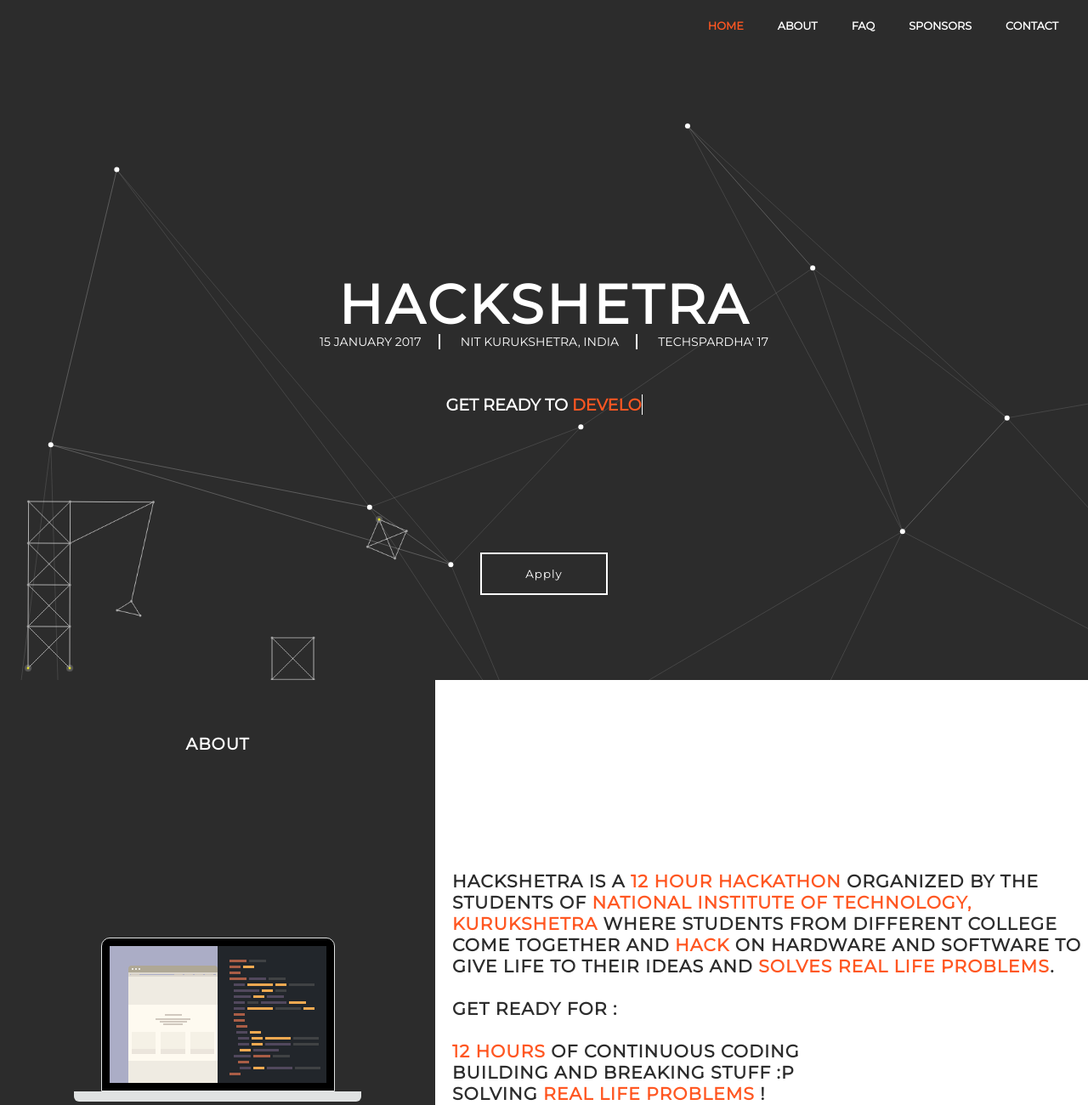
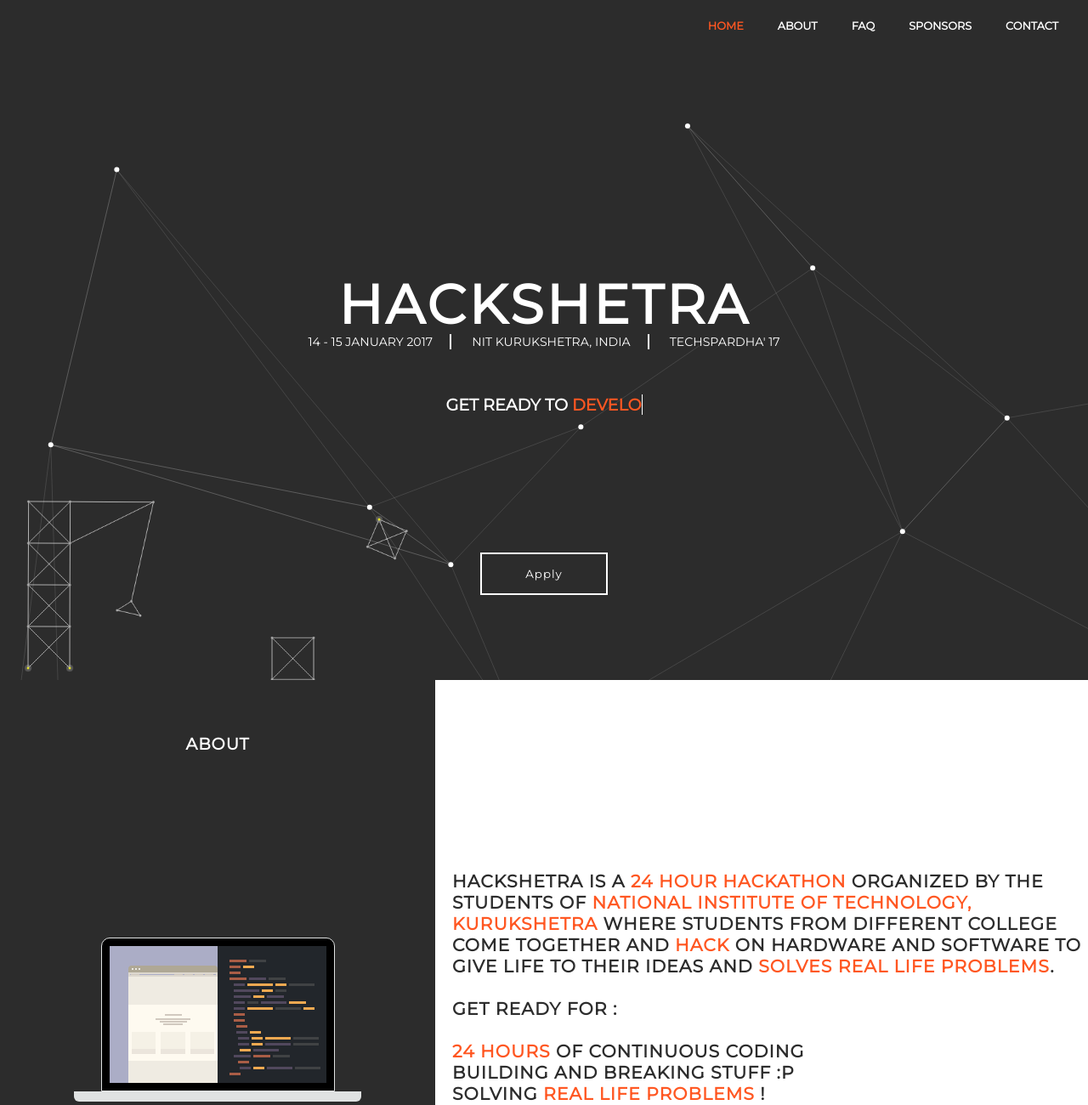
Before and after one commit to HackShetra/HackShetra.github.io, a website: page index.html in a window 1280 px wide. Shown: the top 1300 px of the page at 85% size. Drawn offline with nearby package versions, Linux system fonts and the light colour scheme.

Commit message:
changes made in index.html

```diff
--- a/index.html
+++ b/index.html
@@ -66,7 +66,7 @@
         </h1>
     </div>
     <div id = "info-section">
-        <span>15 January 2017</span>
+        <span>14 - 15 January 2017</span>
         <span><a target="_blank" href = "http://www.nitkkr.ac.in/">NIT Kurukshetra, India</a></span>
         <span><a target="_blank" href = "http://techspardha.org/">Techspardha' 17</a></span>
     </div>
@@ -78,10 +78,10 @@
 <section id = "about-section" class = "about-section about section">
     <div id = 'about-description'>
         <h1>
-            HackShetra is a <span>12 hour Hackathon</span> organized by the students of <a target = "_blank" href = "http://www.nitkkr.ac.in/">National Institute of Technology, Kurukshetra</a>
+            HackShetra is a <span>24 hour Hackathon</span> organized by the students of <a target = "_blank" href = "http://www.nitkkr.ac.in/">National Institute of Technology, Kurukshetra</a>
             where students from different college come together and <span>hack</span> on hardware and software to give life to their ideas and <span>solves real life problems</span>.<br/><br/>
             Get ready for :<br/><br/>
-            <span>12 hours</span> of continuous coding<br/>
+            <span>24 hours</span> of continuous coding<br/>
             Building and Breaking Stuff :P<br/>
             Solving <span>Real life problems</span> !<br/>
             Unlimited <span>Swags</span> :)<br/>
```
